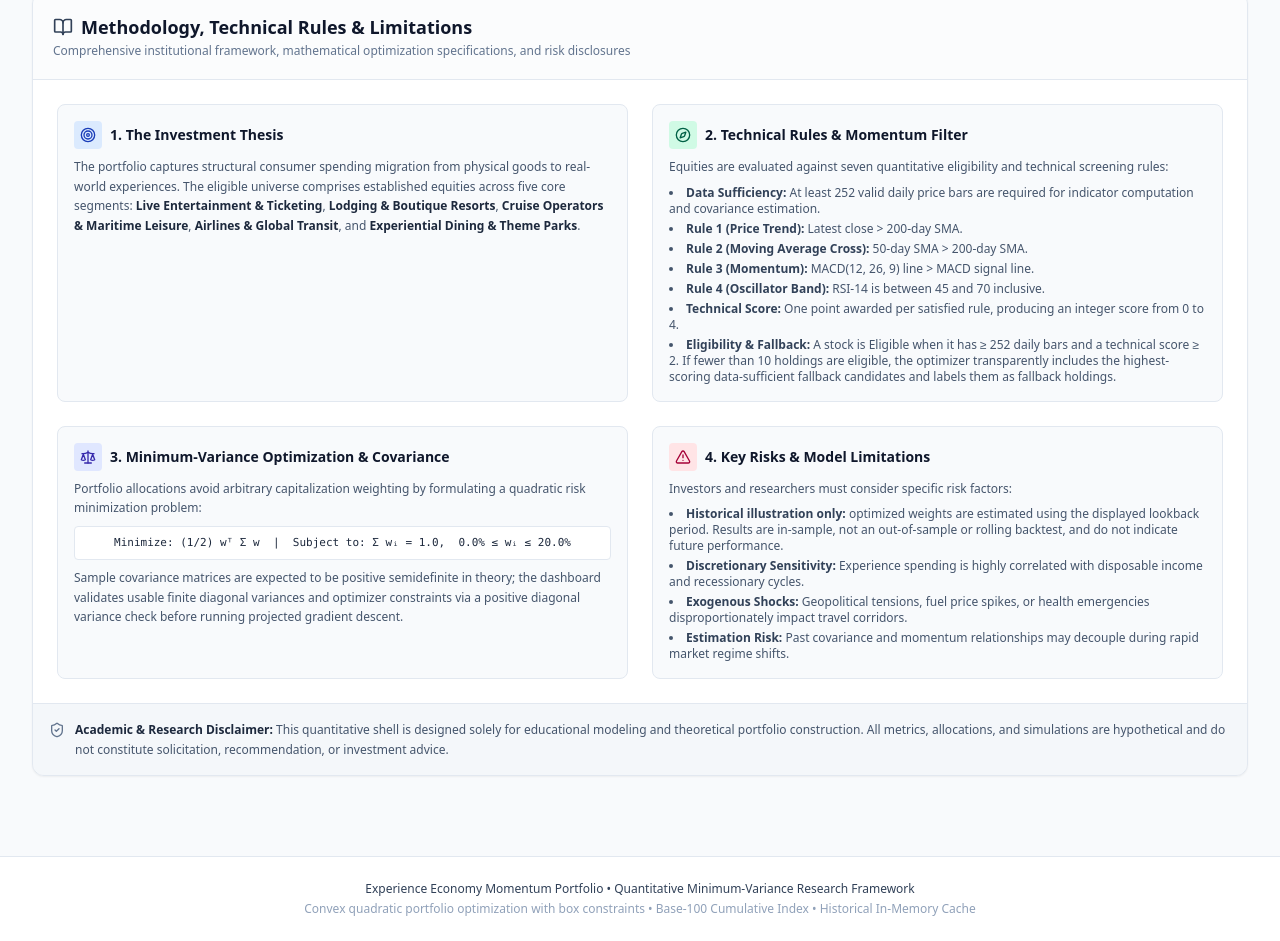
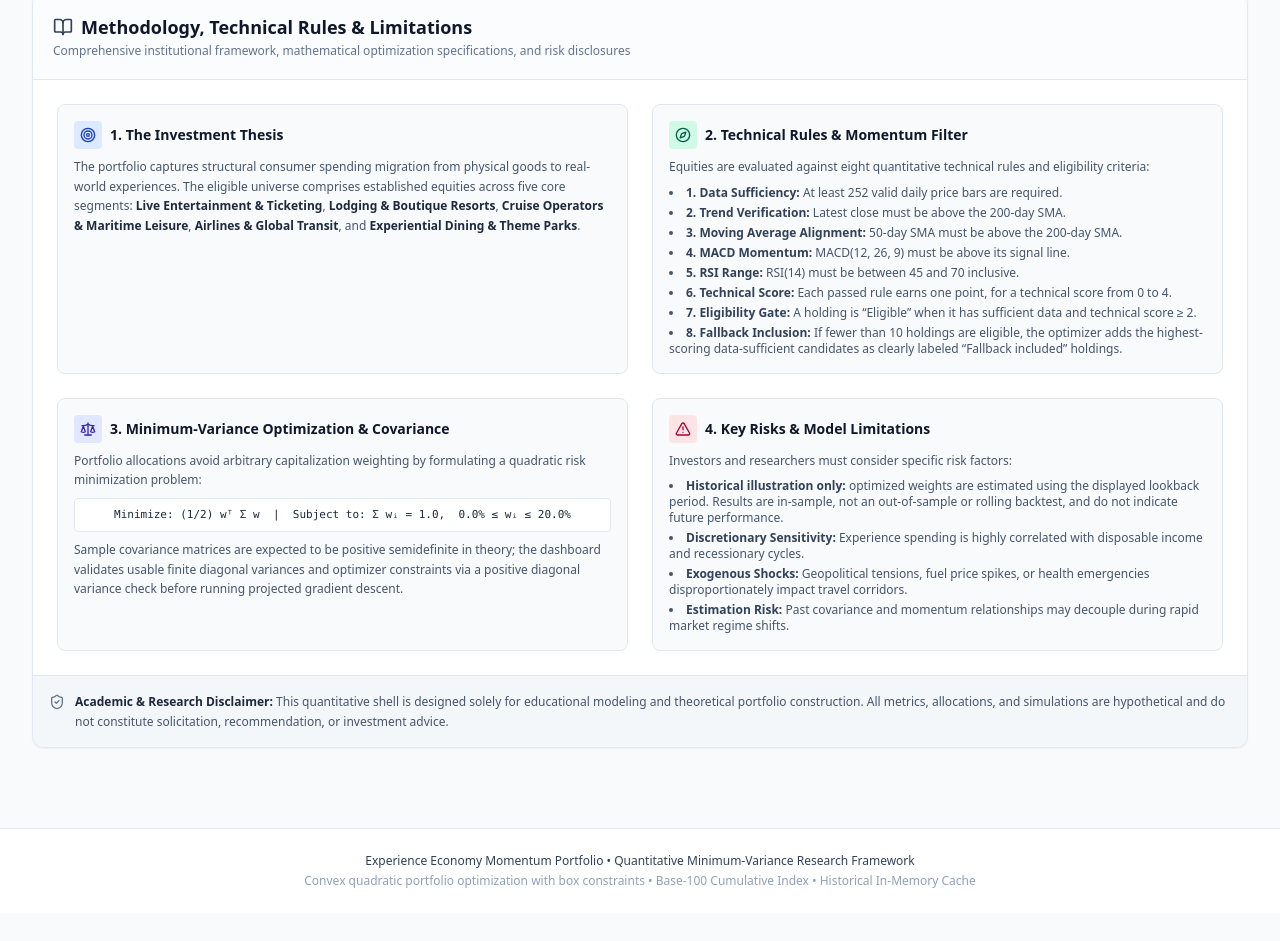
Before and after one commit to LidiaS88/Experience-Economy-Momentum-Portfolio, a React (Vite) app: page / in a window 1280 px wide. Shown: the part 7292-8233 px from the top of the page. After the commit the page ends 8205 px from the top, so only its background shows below. Built offline with nearby package versions, Linux system fonts and the light colour scheme.

Commit message:
fix: update methodology rules and fix typo
Refine the technical rules description in the methodology section and fix a variable naming error in the portfolio loader service.

```diff
--- a/src/components/MethodologySection.tsx
+++ b/src/components/MethodologySection.tsx
@@ -48,16 +48,17 @@ export const MethodologySection: React.FC = () => {
               <h3>2. Technical Rules &amp; Momentum Filter</h3>
             </div>
             <p className="text-xs text-slate-600 leading-relaxed">
-              Equities are evaluated against seven quantitative eligibility and technical screening rules:
+              Equities are evaluated against eight quantitative technical rules and eligibility criteria:
             </p>
             <ul className="text-xs text-slate-600 mt-2 space-y-1 list-disc list-inside">
-              <li><strong className="text-slate-700">Data Sufficiency:</strong> At least 252 valid daily price bars are required for indicator computation and covariance estimation.</li>
-              <li><strong className="text-slate-700">Rule 1 (Price Trend):</strong> Latest close &gt; 200-day SMA.</li>
-              <li><strong className="text-slate-700">Rule 2 (Moving Average Cross):</strong> 50-day SMA &gt; 200-day SMA.</li>
-              <li><strong className="text-slate-700">Rule 3 (Momentum):</strong> MACD(12, 26, 9) line &gt; MACD signal line.</li>
-              <li><strong className="text-slate-700">Rule 4 (Oscillator Band):</strong> RSI-14 is between 45 and 70 inclusive.</li>
-              <li><strong className="text-slate-700">Technical Score:</strong> One point awarded per satisfied rule, producing an integer score from 0 to 4.</li>
-              <li><strong className="text-slate-700">Eligibility &amp; Fallback:</strong> A stock is Eligible when it has &ge; 252 daily bars and a technical score &ge; 2. If fewer than 10 holdings are eligible, the optimizer transparently includes the highest-scoring data-sufficient fallback candidates and labels them as fallback holdings.</li>
+              <li><strong className="text-slate-700">1. Data Sufficiency:</strong> At least 252 valid daily price bars are required.</li>
+              <li><strong className="text-slate-700">2. Trend Verification:</strong> Latest close must be above the 200-day SMA.</li>
+              <li><strong className="text-slate-700">3. Moving Average Alignment:</strong> 50-day SMA must be above the 200-day SMA.</li>
+              <li><strong className="text-slate-700">4. MACD Momentum:</strong> MACD(12, 26, 9) must be above its signal line.</li>
+              <li><strong className="text-slate-700">5. RSI Range:</strong> RSI(14) must be between 45 and 70 inclusive.</li>
+              <li><strong className="text-slate-700">6. Technical Score:</strong> Each passed rule earns one point, for a technical score from 0 to 4.</li>
+              <li><strong className="text-slate-700">7. Eligibility Gate:</strong> A holding is &ldquo;Eligible&rdquo; when it has sufficient data and technical score &ge; 2.</li>
+              <li><strong className="text-slate-700">8. Fallback Inclusion:</strong> If fewer than 10 holdings are eligible, the optimizer adds the highest-scoring data-sufficient candidates as clearly labeled &ldquo;Fallback included&rdquo; holdings.</li>
             </ul>
           </div>
 
--- a/src/services/portfolioLoader.ts
+++ b/src/services/portfolioLoader.ts
@@ -215,7 +215,7 @@ export async function refreshLatestPricesBatch(
   tickers: string[],
   apiKey: string,
   onProgress: (quotesMap: LatestQuotesMap, completed: number, total: number) => void,
-  concurrencyLimit纯 = 3
+  concurrencyLimit = 3
 ): Promise<QuoteRefreshSummary> {
   const quotesMap: LatestQuotesMap = {};
   const cleanTickers = Array.from(new Set(tickers.map((t) => (t || '').trim().toUpperCase()))).filter(Boolean);
@@ -276,7 +276,7 @@ export async function refreshLatestPricesBatch(
     }
   };
 
-  const poolSize = Math.min(concurrencyLimit纯, cleanTickers.length);
+  const poolSize = Math.min(concurrencyLimit, cleanTickers.length);
   const workers: Promise<void>[] = [];
 
   for (let i = 0; i < poolSize; i++) {
```
